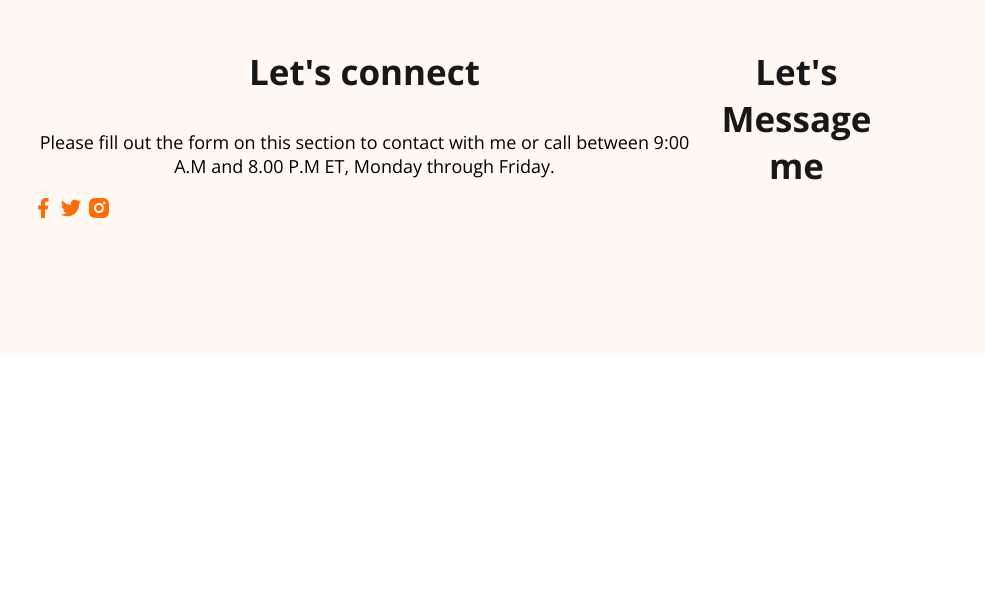
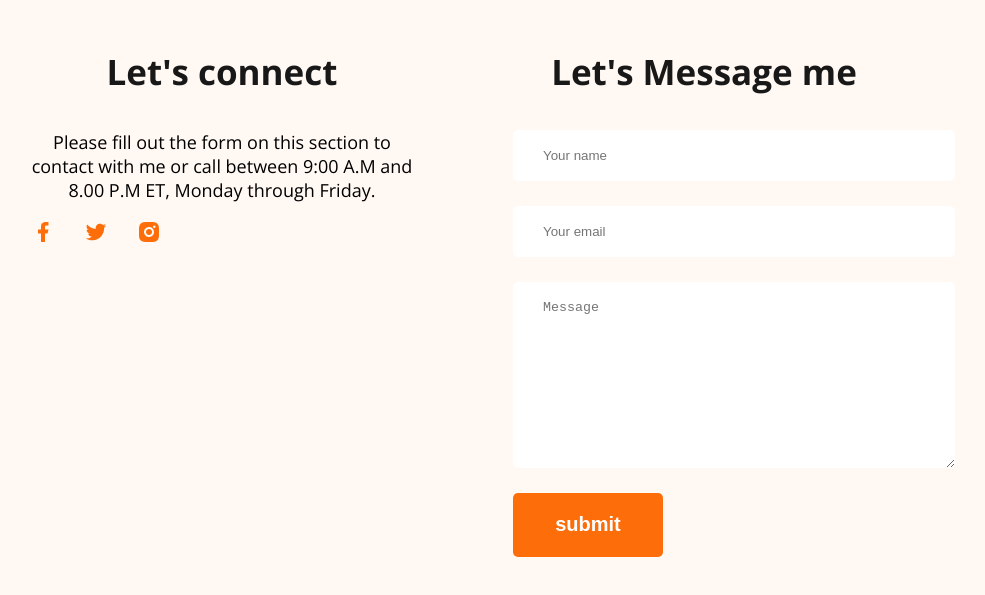
Before and after one commit to Mohaimenul2/developer-portfolio, a plain HTML site: page index.html in a window 1280 px wide. Shown: the part 3400-3995 px from the top of the page, without its empty margins (177-1162 px from the left). Before the commit the page ends 3763 px from the top, so only its background shows below. Drawn offline with nearby package versions, Linux system fonts and the light colour scheme.

Commit message:
finished footer with message box

```diff
--- a/index.html
+++ b/index.html
@@ -154,6 +154,12 @@
     </div>
     <div class="footer-colum">
         <h3 class="section-title">Let's Message me</h3>
+        <form class="contact" action="">
+            <input type="text" placeholder="Your name">
+            <input type="email" placeholder="Your email">
+            <textarea placeholder="Message" name="" id="" cols="30" rows="10"></textarea>
+            <input class="btn-primary" type="submit" value="submit">
+        </form>
     </div>
     </div>
 </footer>
--- a/styles/portfolio.css
+++ b/styles/portfolio.css
@@ -166,4 +166,22 @@ footer{
     background-color:#FFF8F3;
     margin-top: 100px;
     padding: 130px 200px;
+    gap: 100px;
 }
+.footer-colum{
+    width: 50%;
+}
+.social-links a{
+    margin-right: 25px;
+}
+.contact input[type="text"], .contact input[type="email"],
+textarea {
+    display: block;
+    margin-bottom: 25px;
+    padding: 18px 30px;
+    color: #757575;
+    border-radius: 5px;
+    background: #FFF;
+    border: 0;
+    width: 100%;
+}
```
